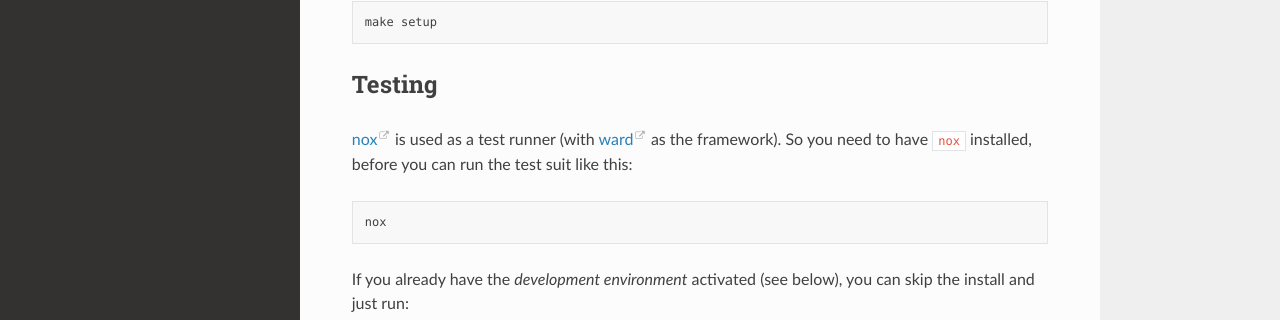
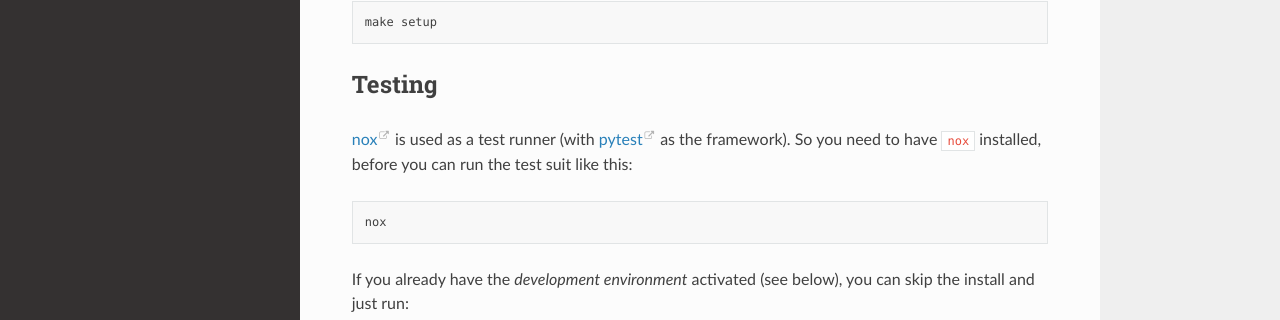
Before and after one commit to brutus/boozelib, a Sphinx documentation site: the page built from docs/install.rst, in a window 1280 px wide and 1080 px high. Shown: the part 460-780 px from the top of the window. Built offline with Sphinx 7.4.7 and the Read the Docs theme 2.0.0, drawn with Linux system fonts in a browser that asks for light colours.

Commit message:
:white_check_mark: test with pytest instead of ward

```diff
--- a/README.rst
+++ b/README.rst
@@ -63,7 +63,7 @@ Examples
 Testing
 =======
 
-`nox`_ is used as a test runner (with `ward`_ as the framework). So you need
+`nox`_ is used as a test runner (with `pytest`_ as the framework). So you need
 to have ``nox`` installed, before you can run the test suit like this::
 
     nox
@@ -95,9 +95,9 @@ If you find any bugs, issues or anything, please use the `issue tracker`_ on
 GitHub - issues and PRs are welcome <3
 
 .. _`documentation`: https://boozelib.readthedocs.org/
-.. _`formulas`: https://boozelib.readthedocs.org/en/latest/formulas.html
+.. _`formulas`: https://boozelib.readthedocs.org/en/latest/background.html
 .. _`issue tracker`: https://github.com/brutus/boozelib/issues
 .. _`nox`: https://nox.thea.codes/
 .. _`pipenv`: https://pipenv.pypa.io/
 .. _`pypi`: https://pypi.org/project/BoozeLib/
-.. _`ward`: https://wardpy.com/
+.. _`pytest`: https://docs.pytest.org/
--- a/docs/includes/links.rst
+++ b/docs/includes/links.rst
@@ -4,4 +4,4 @@
 .. _`nox`: https://nox.thea.codes/
 .. _`pipenv`: https://pipenv.pypa.io/
 .. _`pypi`: https://pypi.org/project/BoozeLib/
-.. _`ward`: https://wardpy.com/
+.. _`pytest`: https://docs.pytest.org/
--- a/docs/index.rst
+++ b/docs/index.rst
@@ -35,9 +35,6 @@ The two main functions are:
 .. autofunction:: boozelib.get_degradation
    :noindex:
 
-You can browse the full :doc:`documentation<functions>` online. Or you can get
-help with ``pydoc boozelib``, if you already got *boozelib* installed.
-
 Examples
 --------
 
--- a/docs/install.rst
+++ b/docs/install.rst
@@ -20,7 +20,7 @@ the following **once**, to setup your environment::
 Testing
 =======
 
-`nox`_ is used as a test runner (with `ward`_ as the framework). So you need
+`nox`_ is used as a test runner (with `pytest`_ as the framework). So you need
 to have ``nox`` installed, before you can run the test suit like this::
 
     nox
--- a/noxfile.py
+++ b/noxfile.py
@@ -25,7 +25,7 @@ TOOLS_LINT = [
 ]
 
 TOOLS_TEST = [
-    "ward",
+    "pytest",
     ".",
 ]
 
@@ -56,4 +56,4 @@ def test(session):
     """ Run doctests and ward test suit. """
     session.install(*TOOLS_TEST)
     session.run("python", "-m", "doctest", *(str(p) for p in PYTHON_FILES_SOURCE))
-    session.run("ward")
+    session.run("pytest", *session.posargs)
--- a/pyproject.toml
+++ b/pyproject.toml
@@ -35,9 +35,6 @@ dev = [
 	"pre-commit",
 	"towncrier",
 ]
-
-[tool.ward]
-path = ["tests"]
 
 [tool.black]
 target-version = ["py27"]
```
Also changed, not shown: 6 other files.
